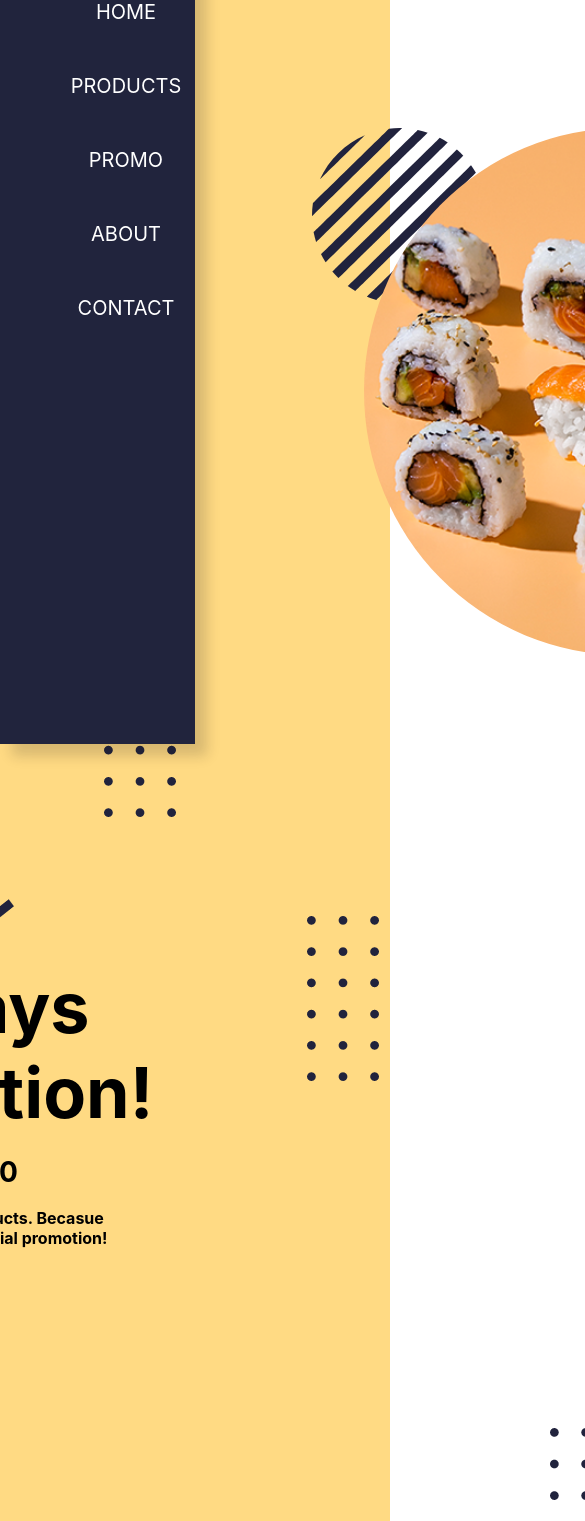
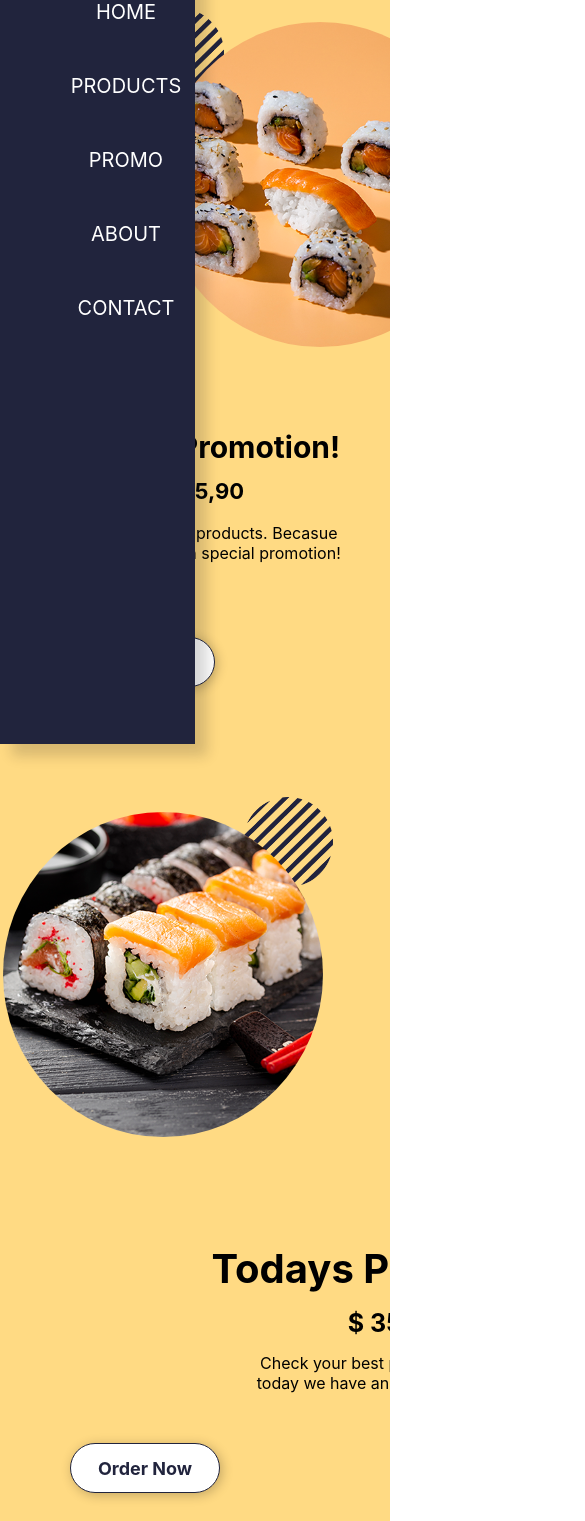
Before and after one commit to eu-waliston/Sushi-App, a React (Create React App) app: page /promo in a window 390 px wide. Shown: the part 100-1621 px from the top of the page, 585 px wide, since content can reach past the window. Built offline with nearby package versions, Linux system fonts and the light colour scheme.

Commit message:
Promo Section Responsive view finished

```diff
--- a/src/components/product/Product.css
+++ b/src/components/product/Product.css
@@ -85,7 +85,7 @@
 }
 
 /* ======== responsivity ========= */
-
+/* MOBILE */
 @media screen and (max-width: 600px) {
     .product__section {
         top: 0;
--- a/src/components/promo/Promo.css
+++ b/src/components/promo/Promo.css
@@ -206,3 +206,160 @@
     left: 200px;
     top: 250px;
 }
+
+/* ======== responsivity ========= */
+
+/* MOBILE */
+@media screen and (max-width: 600px) {
+
+    .promo__section {
+        background-color: var(--promo--font);
+        height: 200vh;
+        width: 100%;
+
+        overflow: hidden;
+    }
+    /* PROMO SECTION 1 */
+    .left__sideIMG3, .right__side__IMG1, .right__side__IMG2 {
+        visibility: hidden;
+        width: 0;
+    }
+
+    .left__sideIMG1 {
+        position: relative;
+        z-index: 1;
+        left: 42%;
+        top: 120%;
+        width: 90px;
+    }
+
+    .left__sideIMG2 {
+        width: 320px;
+        border-radius: 100%;
+        position: relative;
+        left: 50%;
+        top: 10%;
+        z-index: 1;
+    }
+
+    .right__side__h1, .right__side__h3, .right__side__p, .right__side__btn {
+        position: relative;
+        right: 0px;
+    }
+
+    .right__side__h1 {
+        font-size: 30px;
+        top: -75px;
+    }
+    .right__side__h3 {
+        font-size: 22px;
+        top: -80px;
+    }
+    .right__side__p {
+        font-weight: normal;
+        top: -80px;
+    }
+
+    .right__side__btn  {
+        top: -150px;
+        font-size: 18px;
+        height: 50px;
+    }
+
+    /*  PROMO SECTION 2 */
+
+    .img__dot__bds, .img__wave__wav, .img__dot__rightside__dot, .img__wave__ball {
+        visibility: hidden;
+        width: 0;
+    }
+
+    .rightside__img__dot {
+        position: relative;
+        z-index: 1;
+        right: 130px;
+        top: -550px;
+        width: 90px;
+    }
+
+    .img__right__side {
+        border-radius: 100%;
+        position: relative;
+        right: 110px;
+        top: -300px;
+        width: 320px;
+        z-index: 1;
+    }
+
+    .left__side__btn {
+        position: relative;
+        color: #21243d;
+        font-weight: bold;
+        background-color: #ffffff;
+        border: 1px solid  #21243d;
+        box-shadow: 2px 2px 12px rgba(0, 0, 0, 0.24);
+        text-transform: capitalize;
+        height: 50px;
+        width: 150px;
+        border-radius: 50px;
+        font-size: 18px;
+        top: 530px;
+        margin-left: 200px;
+        position: relative;
+    }
+
+    .left__side__h1, .left__side__h3, .left__side__p {
+        position: relative;
+        top: 450px;
+        left: 200px;
+    }
+
+    .left__side__h1 {
+        position: relative;
+        margin-bottom: 15px;
+        font-size: 40px;
+    }
+}
+
+@media screen and (max-width: 550px) {
+
+    .rightside__img__dot {
+        position: relative;
+        z-index: 1;
+        right: 70px;
+        top: -550px;
+        width: 90px;
+    }
+
+    .img__right__side {
+        border-radius: 100%;
+        position: relative;
+        right: 50px;
+        top: -300px;
+        width: 320px;
+        z-index: 1;
+    }
+
+    .left__side__h1, .left__side__h3, .left__side__p {
+        position: relative;
+        top: 500px;
+        left: 70px;
+    }
+
+    .left__side__btn {
+        position: relative;
+        color: #21243d;
+        font-weight: bold;
+        background-color: #ffffff;
+        border: 1px solid  #21243d;
+        box-shadow: 2px 2px 12px rgba(0, 0, 0, 0.24);
+        text-transform: capitalize;
+        height: 50px;
+        width: 150px;
+        border-radius: 50px;
+        font-size: 18px;
+        top: 550px;
+        margin-left: 200px;
+        position: relative;
+        margin-left: 70px;
+    }
+}
```
